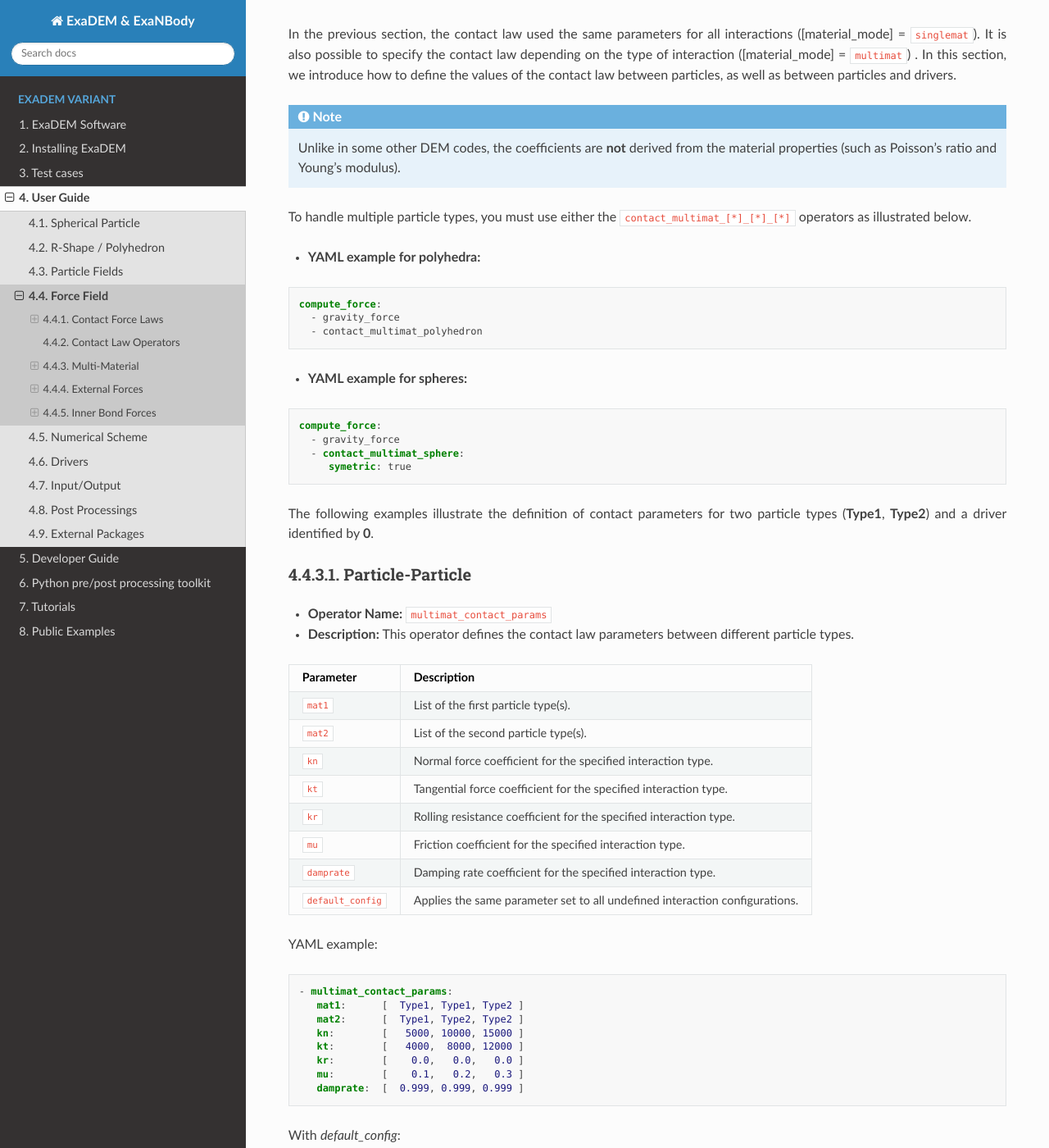
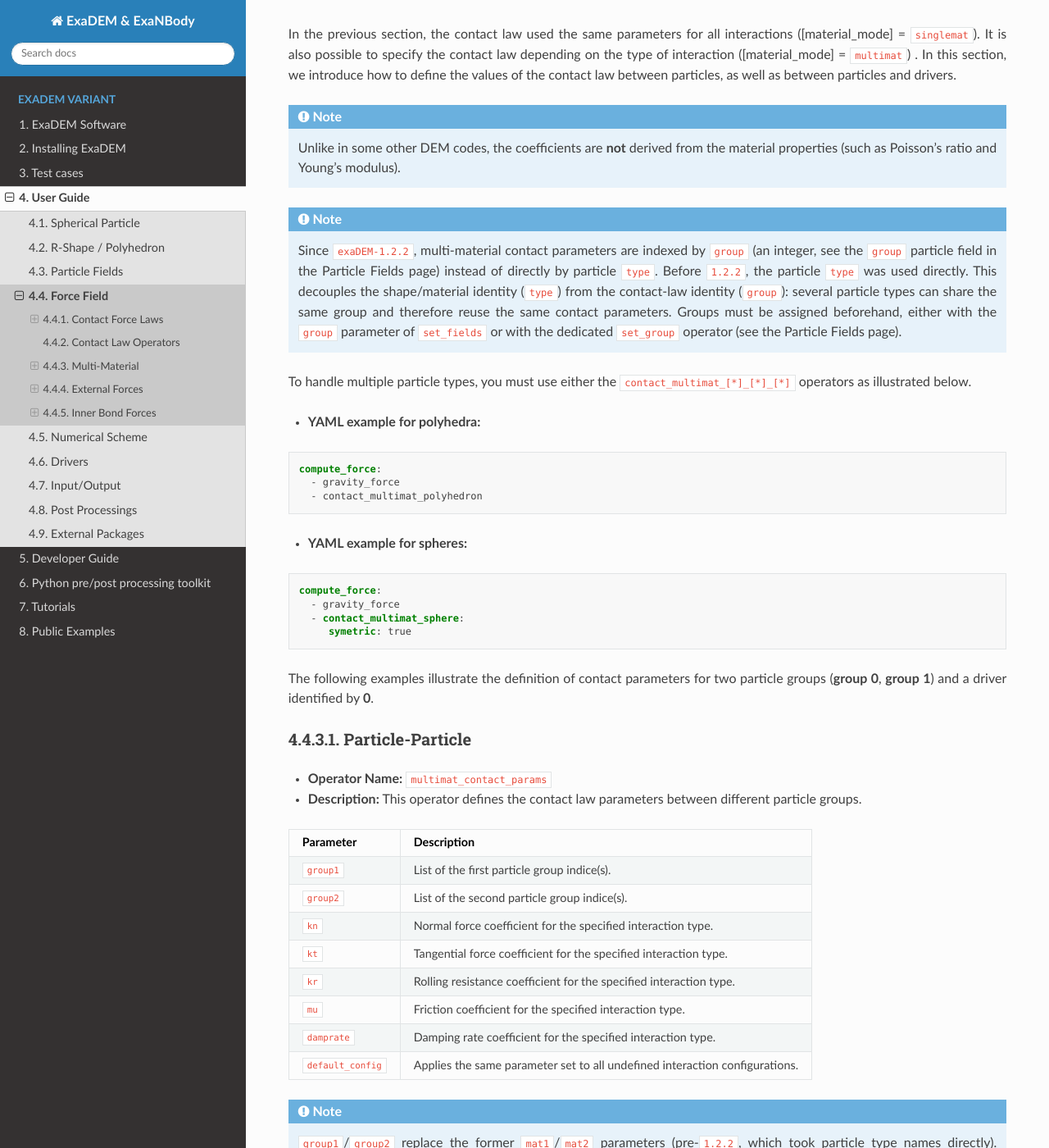
Before and after one commit to Collab4exaNBody/doc_exaDEM, a Sphinx documentation site: the page built from docs/source/project_exaDEM/user_guide/force_field.rst, in a window 1280 px wide and 1400 px high, scrolled down 6682 px. Shown: the whole window at 82% size. Built offline with Sphinx 7.4.7 and the Read the Docs theme 3.1.0, drawn with Linux system fonts in a browser that asks for light colours; some of the changed text lies outside the part shown.

Commit message:
update with groups

```diff
--- a/docs/source/project_exaDEM/user_guide/force_field.rst
+++ b/docs/source/project_exaDEM/user_guide/force_field.rst
@@ -365,6 +365,10 @@ as well as between particles and drivers.
    Unlike in some other DEM codes, the coefficients are **not** derived from the material
    properties (such as Poisson’s ratio and Young’s modulus).
 
+.. note::
+
+   Since ``exaDEM-1.2.2``, multi-material contact parameters are indexed by ``group`` (an integer, see the ``group`` particle field in the Particle Fields page) instead of directly by particle ``type``. Before ``1.2.2``, the particle ``type`` was used directly. This decouples the shape/material identity (``type``) from the contact-law identity (``group``): several particle types can share the same group and therefore reuse the same contact parameters. Groups must be assigned beforehand, either with the ``group`` parameter of ``set_fields`` or with the dedicated ``set_group`` operator (see the Particle Fields page).
+
 To handle multiple particle types, you must use either the ``contact_multimat_[*]_[*]_[*]`` operators  as illustrated below.
 
 * **YAML example for polyhedra:**
@@ -385,20 +389,20 @@ To handle multiple particle types, you must use either the ``contact_multimat_[*
         symetric: true
 
 The following examples illustrate the definition of contact parameters for two particle
-types (**Type1**, **Type2**) and a driver identified by **0**.
+groups (**group 0**, **group 1**) and a driver identified by **0**.
 
 Particle-Particle
 ~~~~~~~~~~~~~~~~~
 
 * **Operator Name:** ``multimat_contact_params``
-* **Description:** This operator defines the contact law parameters between different particle types.
+* **Description:** This operator defines the contact law parameters between different particle groups.
 
 +--------------------+---------------------------------------------------------------+
 | **Parameter**      | **Description**                                               |
 +====================+===============================================================+
-| ``mat1``           | List of the first particle type(s).                           |
+| ``group1``         | List of the first particle group indice(s).                   |
 +--------------------+---------------------------------------------------------------+
-| ``mat2``           | List of the second particle type(s).                          |
+| ``group2``         | List of the second particle group indice(s).                  |
 +--------------------+---------------------------------------------------------------+
 | ``kn``             | Normal force coefficient for the specified interaction type.  |
 +--------------------+---------------------------------------------------------------+
@@ -416,13 +420,17 @@ Particle-Particle
 |                    | interaction configurations.                                   |
 +--------------------+---------------------------------------------------------------+
 
+.. note::
+
+   ``group1``/``group2`` replace the former ``mat1``/``mat2`` parameters (pre-``1.2.2``, which took particle type names directly). Particle groups must be assigned beforehand via the ``group`` parameter of ``set_fields`` or the ``set_group`` operator.
+
 YAML example:
 
 .. code-block:: yaml
 
   - multimat_contact_params:
-     mat1:      [  Type1, Type1, Type2 ]
-     mat2:      [  Type1, Type2, Type2 ]
+     group1:    [      0,     0,     1 ]
+     group2:    [      0,     1,     1 ]
      kn:        [   5000, 10000, 15000 ]
      kt:        [   4000,  8000, 12000 ]
      kr:        [    0.0,   0.0,   0.0 ]
@@ -435,8 +443,8 @@ With `default_config`:
 .. code-block:: yaml
 
   - multimat_contact_params:
-     mat1:      [  Type1 ]
-     mat2:      [  Type1 ]
+     group1:    [      0 ]
+     group2:    [      0 ]
      kn:        [   5000 ]
      kt:        [   4000 ]
      kr:        [    0.0 ]
@@ -457,7 +465,7 @@ Particle-Driver
 +--------------------+---------------------------------------------------------------+
 | **Parameter**      | **Description**                                               |
 +====================+===============================================================+
-| ``mat``            | List of particle type(s) concerned by the interaction.        |
+| ``group``          | List of particle group indice(s) concerned by the interaction.|
 +--------------------+---------------------------------------------------------------+
 | ``driver_id``      | Identifier(s) of the driver(s) interacting with the particles.|
 +--------------------+---------------------------------------------------------------+
@@ -477,10 +485,14 @@ Particle-Driver
 |                    | interaction configurations.                                   |
 +--------------------+---------------------------------------------------------------+
 
+.. note::
+
+   ``group`` replaces the former ``mat`` parameter (pre-``1.2.2``, which took particle type names directly). Particle groups must be assigned beforehand via the ``group`` parameter of ``set_fields`` or the ``set_group`` operator.
+
 .. code-block:: yaml
 
   - drivers_contact_params:
-     mat:       [  Type1, Type2 ]
+     group:     [      0,     1 ]
      driver_id: [      0,     0 ]
      kn:        [  10000, 15000 ]
      kt:        [   8000, 12000 ]
@@ -664,13 +676,17 @@ Single material, separate-mode fracture:
      gt: 2.0 J/m^2
 
 Multi-material simulations use the ``inner_bond_params`` operator with one
-entry per ``(mat1[p], mat2[p])`` pair in parallel arrays:
+entry per ``(group1[p], group2[p])`` pair in parallel arrays:
+
+.. note::
+
+   Since ``exaDEM-1.2.2``, pairs are defined with ``group1``/``group2`` (particle group indices) instead of the former ``mat1``/``mat2`` (particle type names). Particle groups must be assigned beforehand via the ``group`` parameter of ``set_fields`` or the ``set_group`` operator.
 
 .. code-block:: yaml
 
    - inner_bond_params:
-      mat1:      [  Type1, Type1, Type2 ]
-      mat2:      [  Type1, Type2, Type2 ]
+      group1:    [      0,     0,     1 ]
+      group2:    [      0,     1,     1 ]
       kn:        [   5000, 10000, 15000 ]
       kt:        [   4000,  8000, 12000 ]
       damp_rate: [  0.999, 0.999, 0.999 ]
@@ -679,8 +695,8 @@ entry per ``(mat1[p], mat2[p])`` pair in parallel arrays:
 
    # or, mixed mode for every pair:
    - inner_bond_params:
-      mat1:      [  Type1, Type2 ]
-      mat2:      [  Type1, Type2 ]
+      group1:    [      0,     1 ]
+      group2:    [      0,     1 ]
       kn:        [   5000, 15000 ]
       kt:        [   4000, 12000 ]
       damp_rate: [  0.999,  0.999 ]
```
Also changed, not shown: docs/source/project_exaDEM/user_guide/fields.rst (+29 -4 lines).
